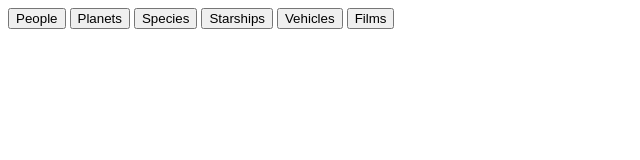
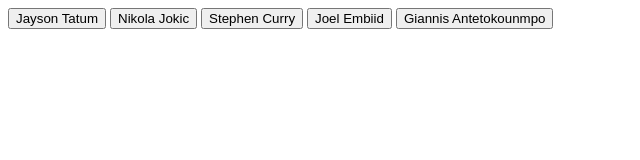
Before and after one commit to Code-Institute-Submissions/DDonnavanStaddon-MilestoneProject2, a plain HTML site: page index.html in a window 1280 px wide. Shown: the whole page, without its empty margins (0-640 px from the left). Drawn offline with Linux system fonts and the light colour scheme.

Commit message:
Top 5 NBA Players by stats commit

```diff
--- a/main.js
+++ b/api.js
@@ -1,4 +1,4 @@
-//const baseURL = "https://ci-swapi.herokuapp.com/api/";
+//const baseURL = "https://nba-stats-db.herokuapp.com/api/playerdata/name/";
 
 function getData(url, cb) {
     var xhr = new XMLHttpRequest();
--- a/index.html
+++ b/index.html
@@ -4,17 +4,23 @@
 <head>
     <meta charset="UTF-8">
     <meta name="viewport" content="width=device-width, initial-scale=1.0">
-    <title>AJAX Test</title>
-    <script src="main.js"></script>
+    <title>Top 5 NBA Players 2023 Season Stats by Name</title>
+
+    <script src="api.js"></script>
 </head>
 
 <body>
-    <button onclick="writeToDocument('https://ci-swapi.herokuapp.com/api/people')">People</button>
-    <button onclick="writeToDocument('https://ci-swapi.herokuapp.com/api/planets')">Planets</button>
-    <button onclick="writeToDocument('https://ci-swapi.herokuapp.com/api/species')">Species</button>
-    <button onclick="writeToDocument('https://ci-swapi.herokuapp.com/api/starships')">Starships</button>
-    <button onclick="writeToDocument('https://ci-swapi.herokuapp.com/api/vehicles')">Vehicles</button>
-    <button onclick="writeToDocument('https://ci-swapi.herokuapp.com/api/films')">Films</button>
+    <button onclick="writeToDocument('https://nba-stats-db.herokuapp.com/api/playerdata/name/Jayson Tatum')">Jayson
+        Tatum</button>
+    <button onclick="writeToDocument('https://nba-stats-db.herokuapp.com/api/playerdata/name/Nikola Jokić')">Nikola
+        Jokic</button>
+    <button onclick="writeToDocument('https://nba-stats-db.herokuapp.com/api/playerdata/name/Stephen Curry')">Stephen
+        Curry</button>
+    <button onclick="writeToDocument('https://nba-stats-db.herokuapp.com/api/playerdata/name/Joel Embiid')">Joel
+        Embiid</button>
+    <button
+        onclick="writeToDocument('https://nba-stats-db.herokuapp.com/api/playerdata/name/Giannis Antetokounmpo')">Giannis
+        Antetokounmpo</button>
     <div id="data"></div>
 </body>
 
```
Also changed, not shown: 1 other file.
